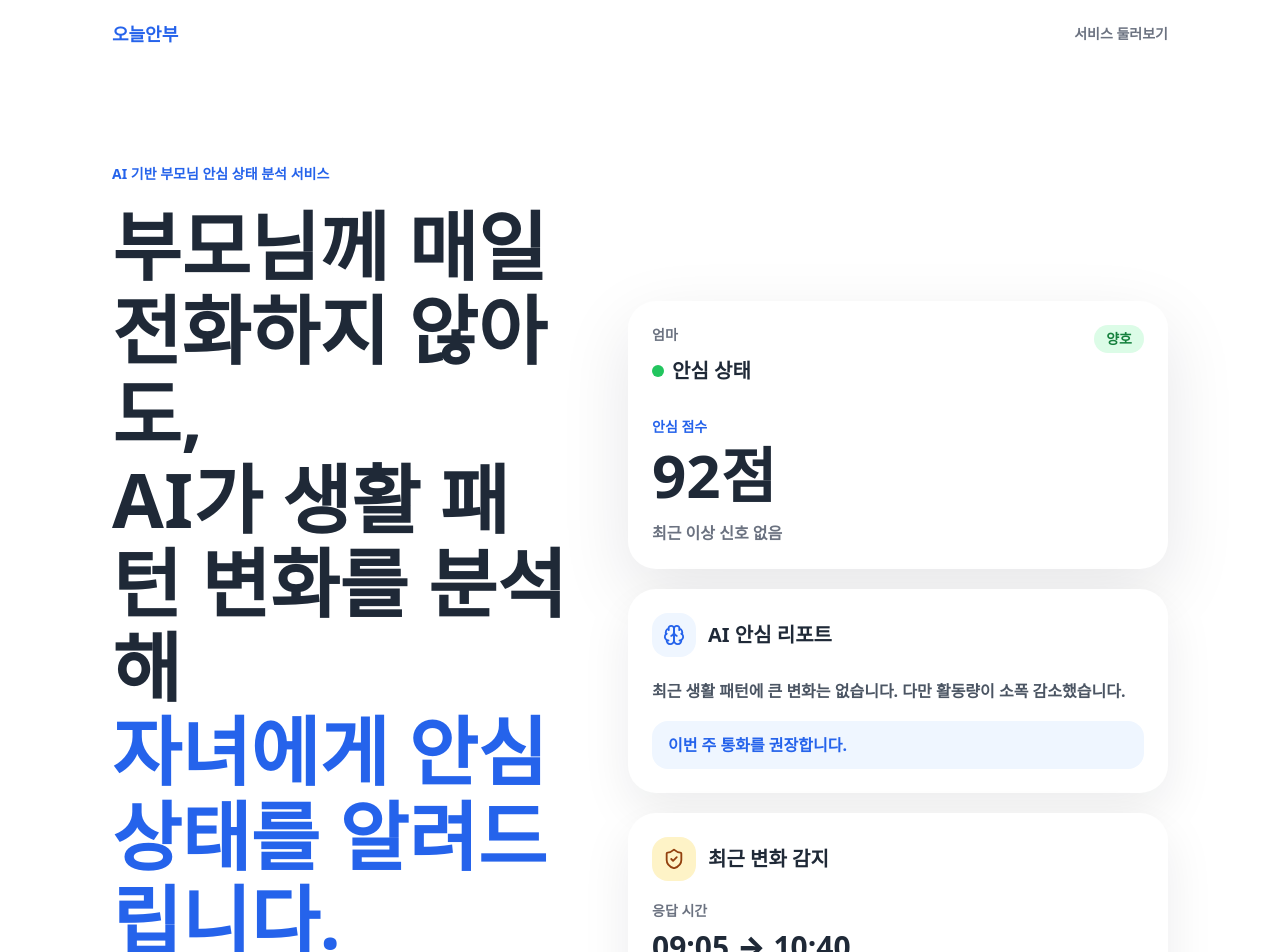
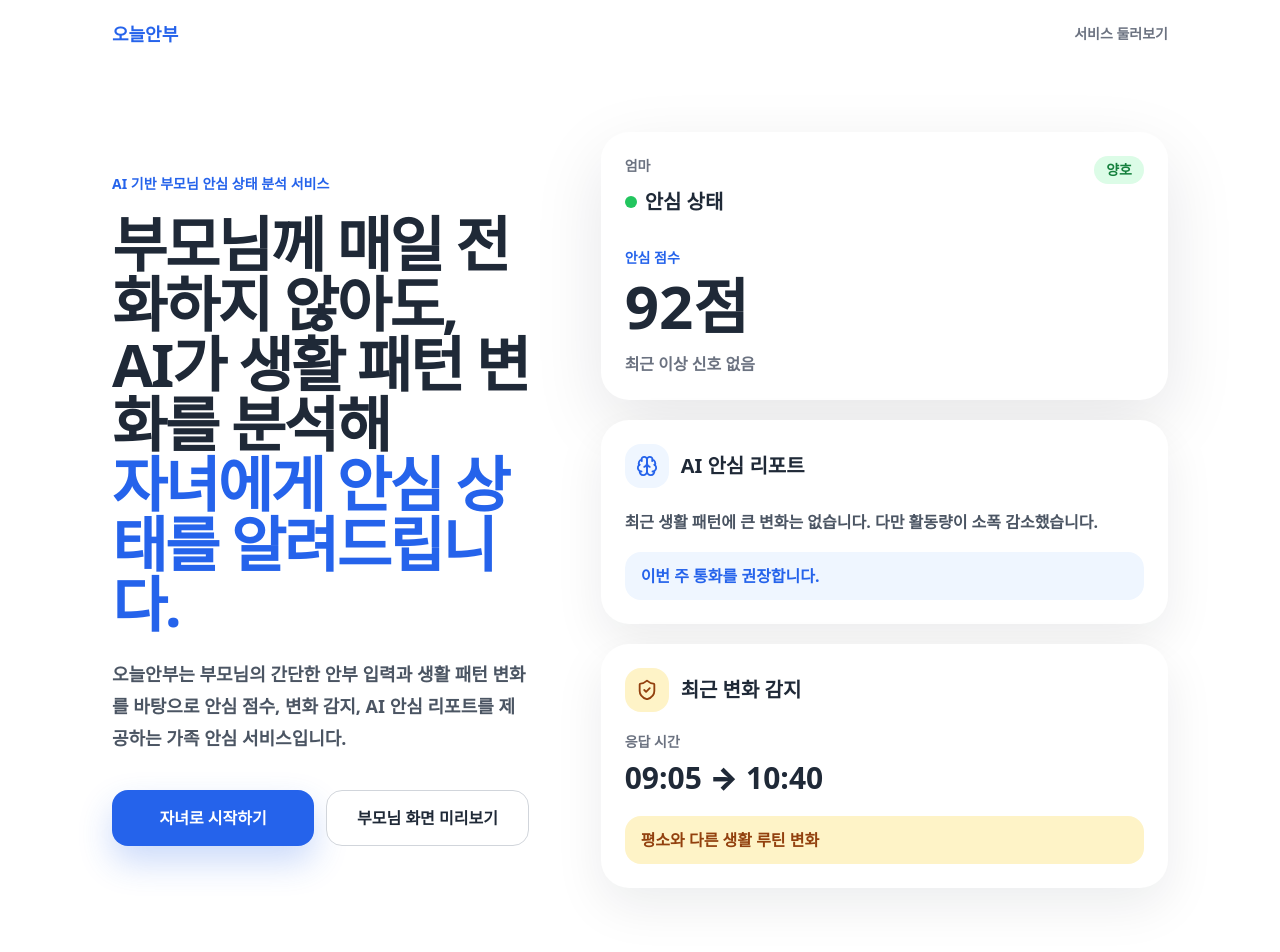
Before and after one commit to hotoksusu/Thinking-of-You, a Next.js app: page / in a window 1280 px wide. Shown: the top 952 px of the page. Built offline with nearby package versions, Linux system fonts and the light colour scheme; a web font is replaced by a local one.

Commit message:
Refine landing hero typography

```diff
--- a/app/page.tsx
+++ b/app/page.tsx
@@ -65,21 +65,21 @@ export default function LandingPage() {
         </a>
       </header>
 
-      <section className="mx-auto grid w-full max-w-[1120px] gap-14 px-5 pb-24 pt-14 sm:px-8 lg:grid-cols-[0.92fr_1.08fr] lg:items-center lg:pb-32 lg:pt-24">
-        <div className="fade-in">
+      <section className="mx-auto grid w-full max-w-[1120px] gap-12 px-5 pb-20 pt-10 sm:px-8 lg:grid-cols-[0.84fr_1.16fr] lg:items-center lg:gap-16 lg:pb-28 lg:pt-16">
+        <div className="fade-in max-w-[680px]">
           <p className="text-sm font-black text-[#2563EB]">AI 기반 부모님 안심 상태 분석 서비스</p>
-          <h1 className="mt-5 text-[2.82rem] font-black leading-[1.12] tracking-normal sm:text-[4.7rem]">
+          <h1 className="mt-5 max-w-[680px] text-4xl font-black leading-[1.13] tracking-[-0.04em] sm:text-5xl lg:text-6xl">
             부모님께 매일 전화하지 않아도,
             <br />
             AI가 생활 패턴 변화를 분석해
             <br />
             <span className="text-[#2563EB]">자녀에게 안심 상태를 알려드립니다.</span>
           </h1>
-          <p className="mt-7 max-w-[620px] text-xl font-semibold leading-9 text-[#4B5563]">
+          <p className="mt-6 max-w-[600px] text-lg font-semibold leading-8 text-[#4B5563]">
             오늘안부는 부모님의 간단한 안부 입력과 생활 패턴 변화를 바탕으로 안심 점수,
             변화 감지, AI 안심 리포트를 제공하는 가족 안심 서비스입니다.
           </p>
-          <div className="mt-10 grid max-w-[460px] gap-3 sm:grid-cols-2">
+          <div className="mt-9 grid max-w-[440px] gap-3 sm:grid-cols-2">
             <a
               href="/app"
               className="flex min-h-14 items-center justify-center rounded-2xl bg-[#2563EB] px-5 text-base font-black text-white shadow-[0_16px_34px_rgba(37,99,235,0.24)] transition hover:-translate-y-0.5 hover:bg-[#1D4ED8]"
@@ -95,7 +95,7 @@ export default function LandingPage() {
           </div>
         </div>
 
-        <div className="fade-in grid gap-5">
+        <div className="fade-in grid gap-5 lg:pl-2">
           <ParentStatusCard />
           <AiReportCard />
           <ChangeSignalCard />
```
